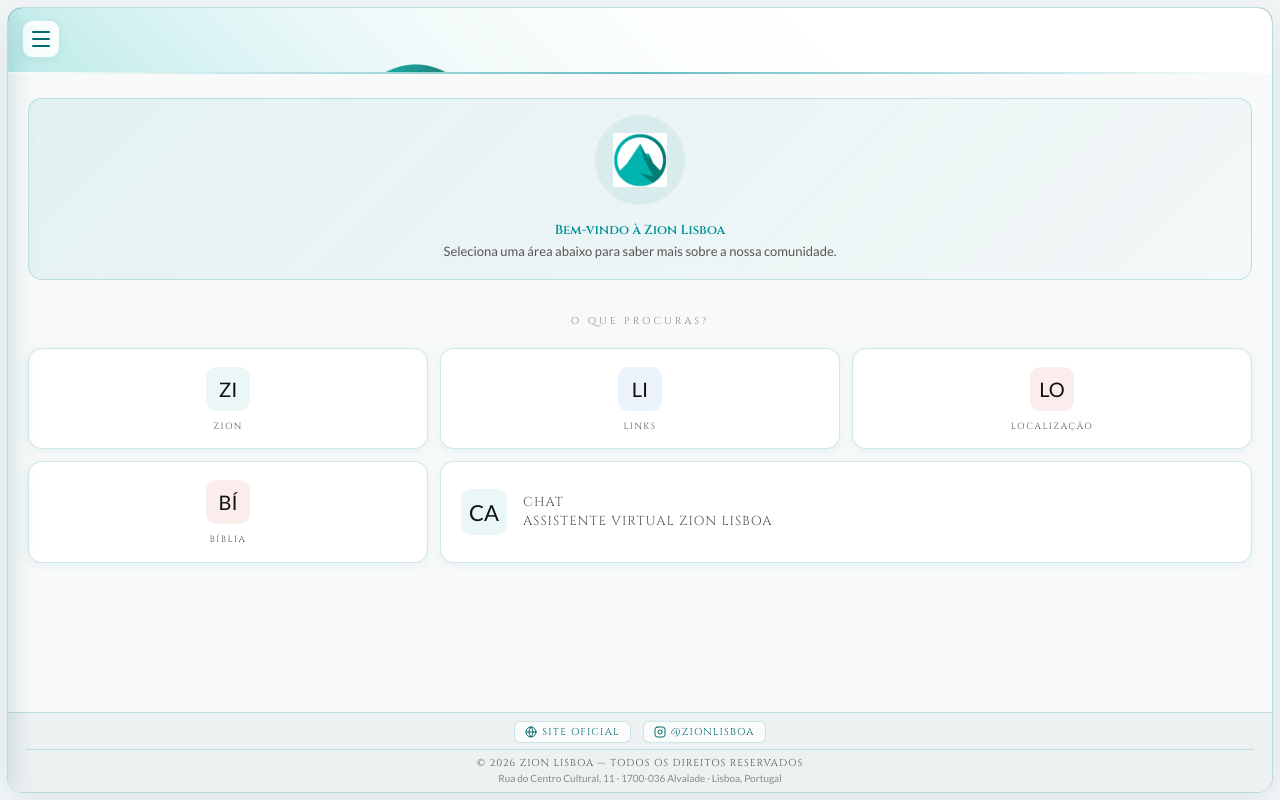
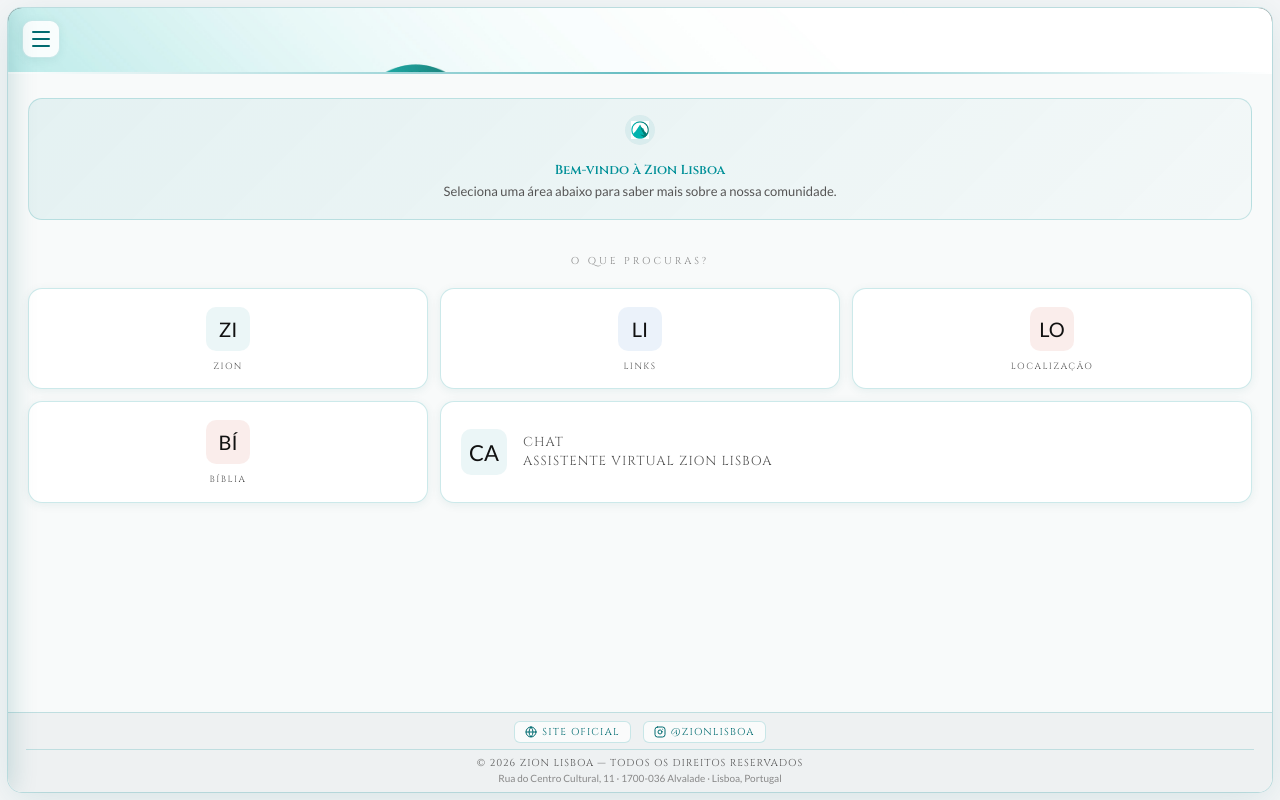
Before and after one commit to rpixinine/zion-chat, a website: page index.html in a window 1280 px wide. Drawn offline with Linux system fonts and the light colour scheme.

Commit message:
Update components.css

```diff
--- a/css/components.css
+++ b/css/components.css
@@ -890,8 +890,8 @@
     animation: fadeUp 0.5s ease both;
 }
 .welcome-card .cross-icon {
-    width: 90px;
-    height: 90px;
+    width: 30px;
+    height: 30px;
     margin: 0 auto 14px;
     border-radius: 50%;
     background: var(--primary-faint);
```
